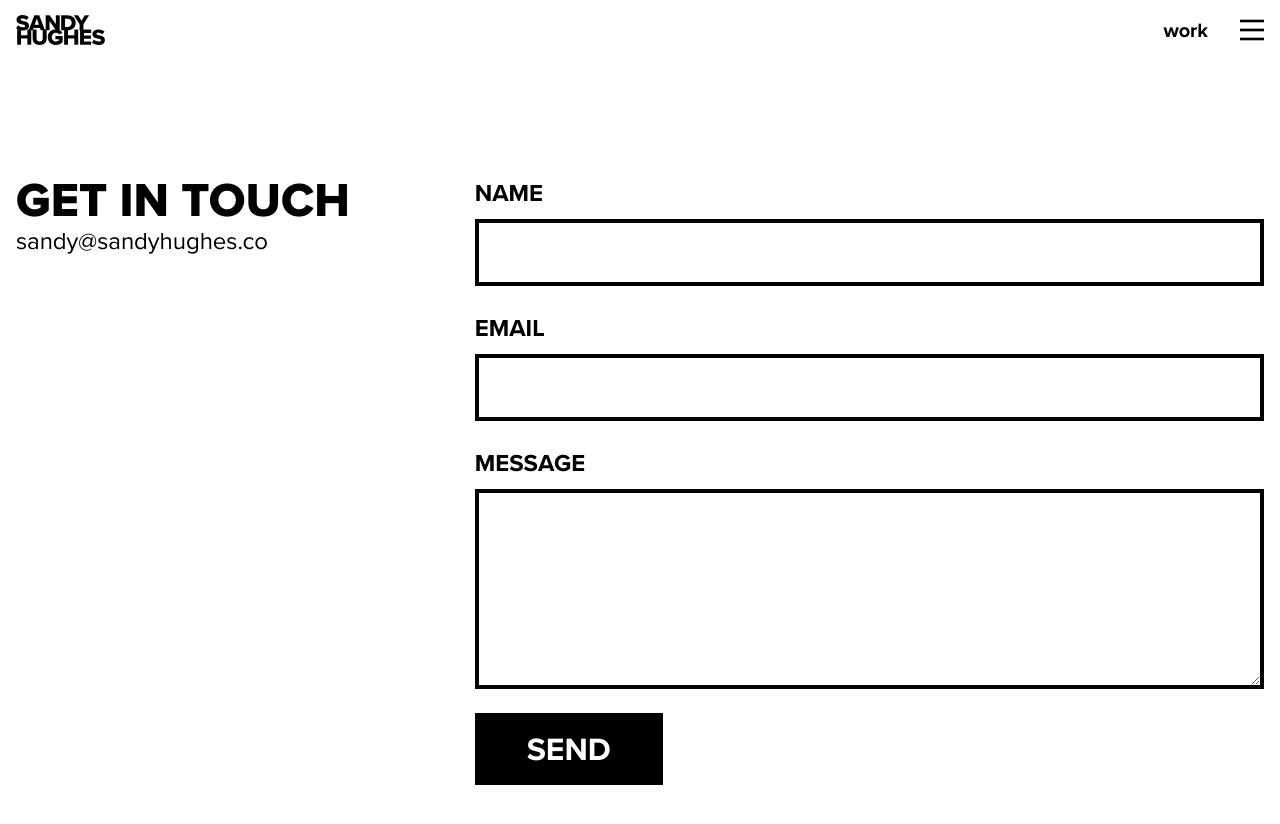
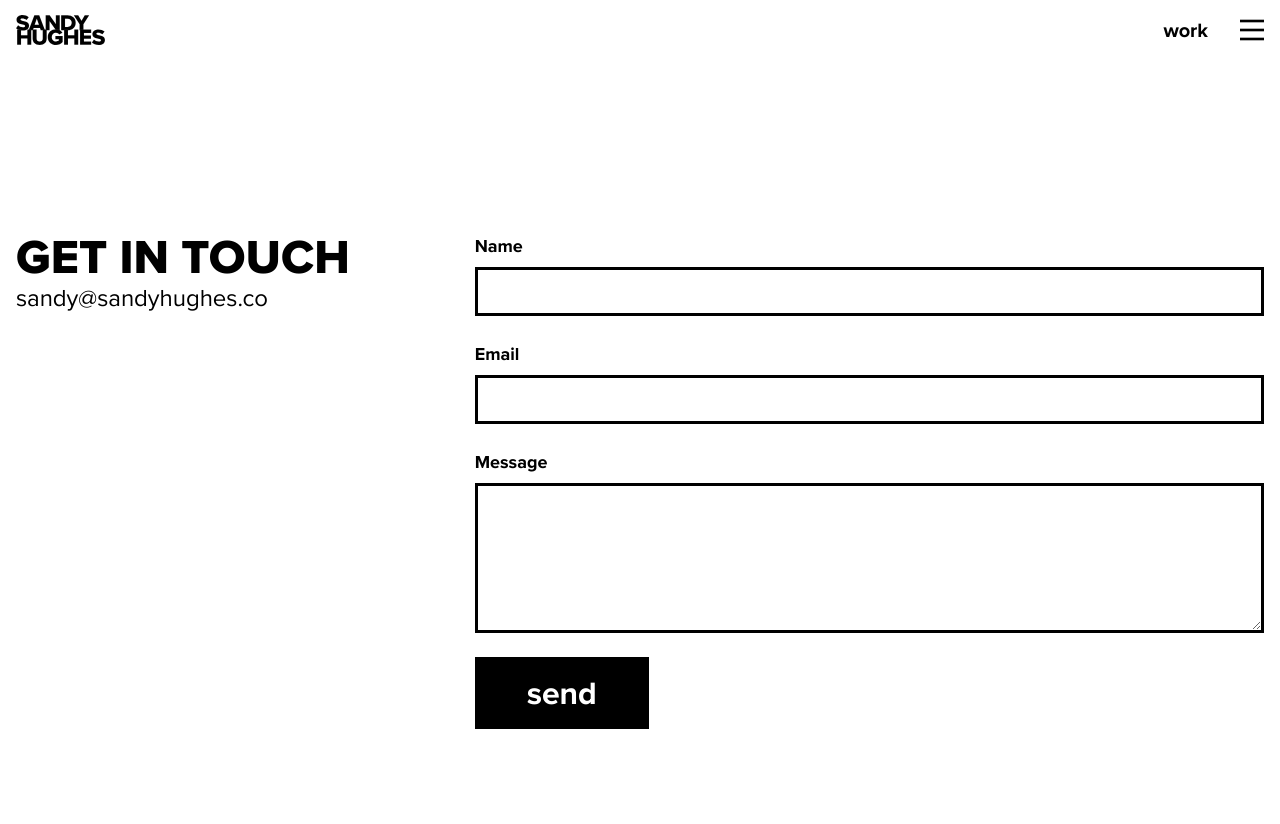
Before and after one commit to ntnz/sandy, a Jekyll site: the page built from contact/index.html, in a window 1280 px wide. Shown: the top 824 px of the page. Built offline with Jekyll 4.4.1, drawn with Linux system fonts in a browser that asks for light colours.

Commit message:
reduce contact form size

```diff
--- a/_sass/_main.scss
+++ b/_sass/_main.scss
@@ -575,24 +575,22 @@ a {
   flex-direction: column;
   gap: var(--spacer-md);
   width: 100%;
-  max-width: 800px;
 
   label {
     display: flex;
     flex-direction: column;
     gap: var(--spacer-sm);
-    font-size: $text-lg;
+    font-size: $text-base;
     font-weight: bold;
-    text-transform: uppercase;
   }
 
   input,
   textarea {
+    font-weight: normal;
     width: 100%;
-    padding: var(--spacer);
-    border: 4px solid var(--color-black);
+    padding: var(--spacer-sm);
+    border: 3px solid var(--color-black);
     background-color: transparent;
-    font-family: var(--font-family-base);
     font-size: $text-base;
     border-radius: 0;
 
@@ -602,7 +600,7 @@ a {
   }
 
   textarea {
-    min-height: 200px;
+    min-height: 150px;
     resize: vertical;
   }
 
@@ -615,6 +613,5 @@ a {
     font-family: var(--font-family-base);
     font-size: $text-xl;
     font-weight: bold;
-    text-transform: uppercase;
   }
 }
--- a/contact/index.html
+++ b/contact/index.html
@@ -37,7 +37,7 @@ layout: default
         <textarea name="message" required></textarea>
       </label>
 
-      <button type="submit">Send</button>
+      <button type="submit">send</button>
     </form>
   </div>
 </div>
```
